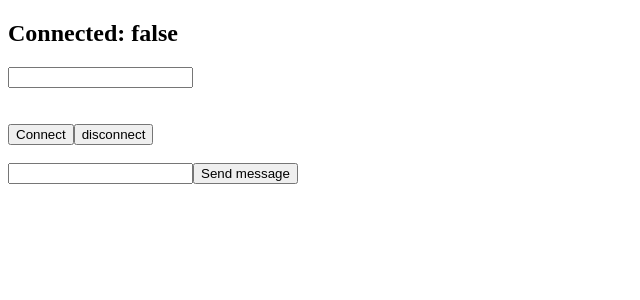
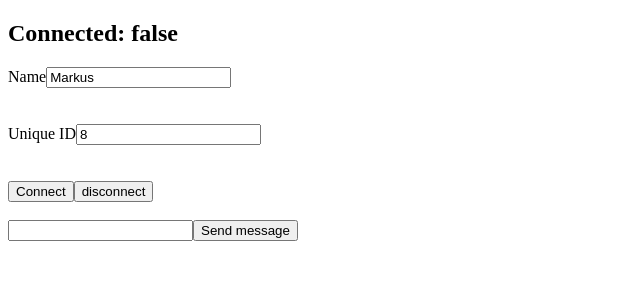
Before and after one commit to AdityaAnuragi/chatApp-frontEnd, a React (Vite) app: page / in a window 1280 px wide. Shown: the top 300 px of the page, without its empty margins (0-640 px from the left). Built offline with nearby package versions, Linux system fonts and the light colour scheme.

Commit message:
sending a message before, the sender wouldn't see it in their own UI, now it's fixed

```diff
--- a/src/App.tsx
+++ b/src/App.tsx
@@ -2,15 +2,21 @@
 import { useEffect, useState } from "react"
 import { socket } from "./socket"
 
+const allNames = ["Aditya", "Ben", "Connor", "Davey", "Evelyn", "Franklin", "Geralt", "Hank", "Markus"]
+const randomId = Math.floor(Math.random() * allNames.length)
+const theName = allNames[randomId]
 function App() {
-  const [name, setName] = useState("")
+  const [isConnected, setIsConnected] = useState(socket.connected)
+  const [name, setName] = useState(theName)
+  const [id, setId] = useState(randomId)
+  const [allMessages, setAllMessages] = useState<string[]>([])
   const [draftMsg, setDraftMsg] = useState("")
-  const [allMessages, setAllMessages] = useState<string []>([])
-  const [isConnected, setIsConnected] = useState(socket.connected)
 
   useEffect(() => {
 
-    function handleMessage(sender: string, msg: string) {
+    function handleMessage(sender: string, idReceived: number, msg: string) {
+      if(idReceived === id) return
+
       setAllMessages((curr) => {
         const copy = [...curr]
         copy.push(`${sender}: ${msg}`)
@@ -36,27 +42,41 @@ function App() {
       socket.off("disconnect", handleDisconnect);
     }
 
-  },[])
+  // eslint-disable-next-line react-hooks/exhaustive-deps
+  }, [])
 
   function handleSendMsg() {
-    socket.emit("message", name, draftMsg)
+    socket.emit("message", name, id, draftMsg)
+    setAllMessages((prev) => [...prev,`${name}: ${draftMsg}`])
     setDraftMsg("")
   }
 
   return (
     <>
       <h2>Connected: {`${isConnected}`}</h2>
-      <input type="text" value={name} onChange={(e) => setName(e.target.value)} />
-      <br/>
-      <br/>
-      <br/>
+      <label>
+        Name
+        <input type="text" value={name} onChange={(e) => setName(e.target.value)} />
+      </label>
+      <br />
+      <br />
+      <br />
+
+      <label>
+        Unique ID
+        <input type="number" value={id} onChange={(e) => setId(Number(e.target.value))} />
+      </label>
+      <br />
+      <br />
+      <br />
+
       <button onClick={() => socket.connect()} >Connect</button>
       <button onClick={() => socket.disconnect()} >disconnect</button>
-      <br/>
-      <br/>
+      <br />
+      <br />
 
-      {allMessages && allMessages.map(msg => {
-        return <p>{msg}</p>
+      {allMessages && allMessages.map((msg, index) => {
+        return <p key={index} >{msg}</p>
       })}
 
       <input type="text" value={draftMsg} onChange={(e) => setDraftMsg(e.target.value)} />
```
